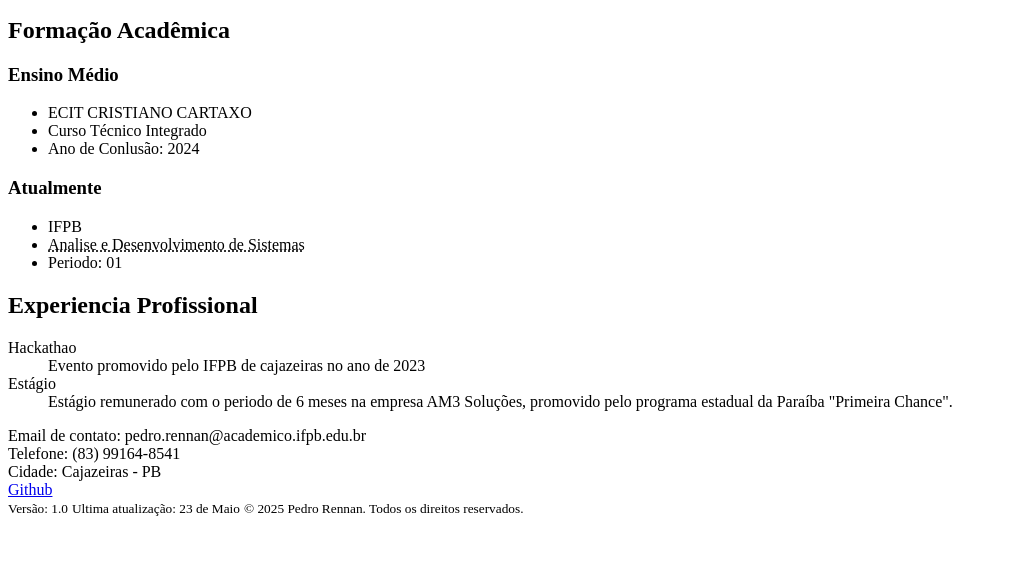
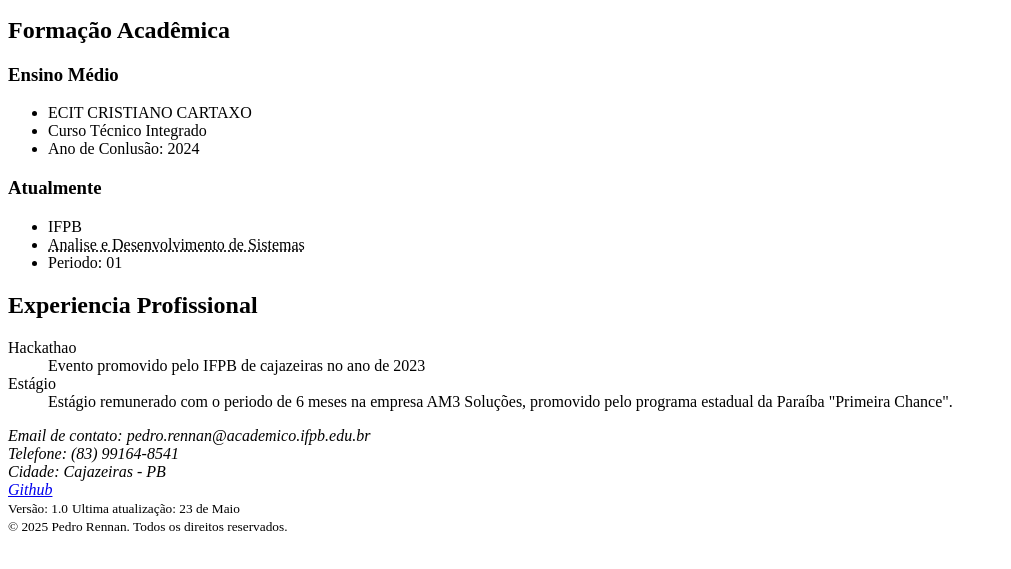
Before and after one commit to devPedroRennan/Atividade-Individual, a plain HTML site: page index.html in a window 1280 px wide. Shown: the part 101-670 px from the top of the page, without its empty margins (0-1011 px from the left). Drawn offline with Linux system fonts and the light colour scheme.

Commit message:
agora ta sertokkkkk

```diff
--- a/index.html
+++ b/index.html
@@ -41,15 +41,15 @@
         </section>
     </main>
     <footer>
-        <addres>
+        <address>
         Email de contato: pedro.rennan@academico.ifpb.edu.br<br>
         Telefone: (83) 99164-8541<br>
         Cidade: Cajazeiras - PB<br>
         <a href="https://github.com/PedroRennan4444">Github</a>
-        </addres>
+        </address>
         <section class="rodape">
             <small>Versão: 1.0</small>
-            <small>Ultima atualização: 23 de Maio</small>
+            <small>Ultima atualização: 23 de Maio</small><br>
             <small>© 2025 Pedro Rennan. Todos os direitos reservados.</small>
         </section>
     </footer>
```
